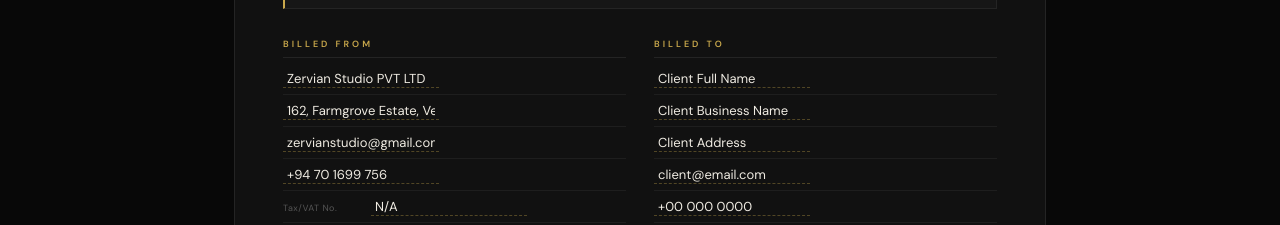
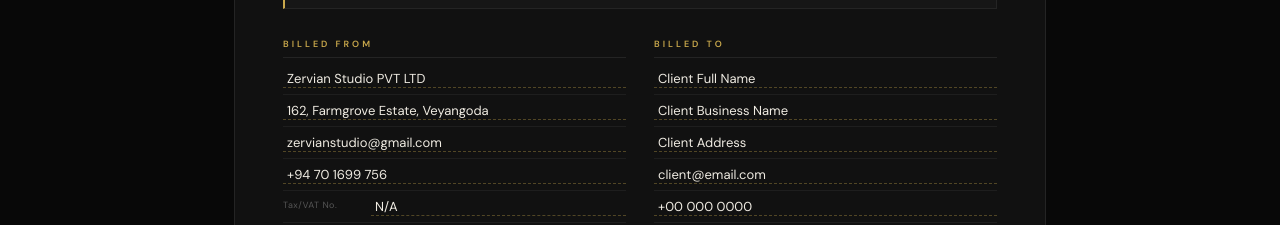
Before and after one commit to th1wa/zervianstudio, a React (Vite) app: page /invoice in a window 1280 px wide. Shown: the part 727-952 px from the top of the page. Built offline with nearby package versions, Linux system fonts and the light colour scheme.

Commit message:
Improve invoice field layout so long address/email values display fully

```diff
--- a/src/pages/InvoicePage.module.css
+++ b/src/pages/InvoicePage.module.css
@@ -417,11 +417,17 @@
 
 .fieldRow {
   display: flex;
-  align-items: baseline;
+  align-items: flex-start;
   gap: 8px;
   padding-bottom: 6px;
   border-bottom: 1px solid var(--border2);
   margin-bottom: 7px;
+}
+
+.fieldRow .editableInput {
+  flex: 1 1 auto;
+  width: 100%;
+  min-width: 120px;
 }
 
 .fl {
```
